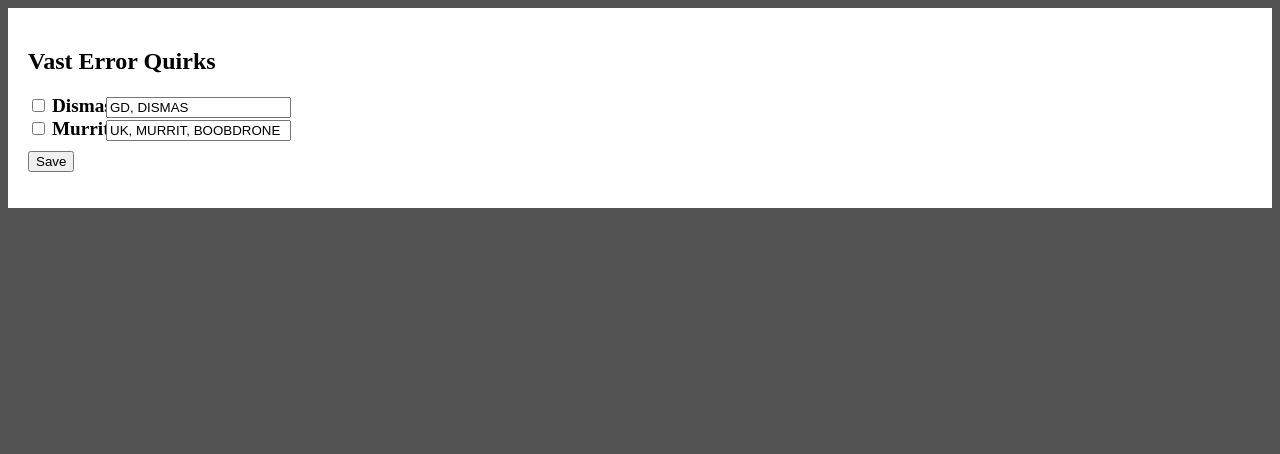
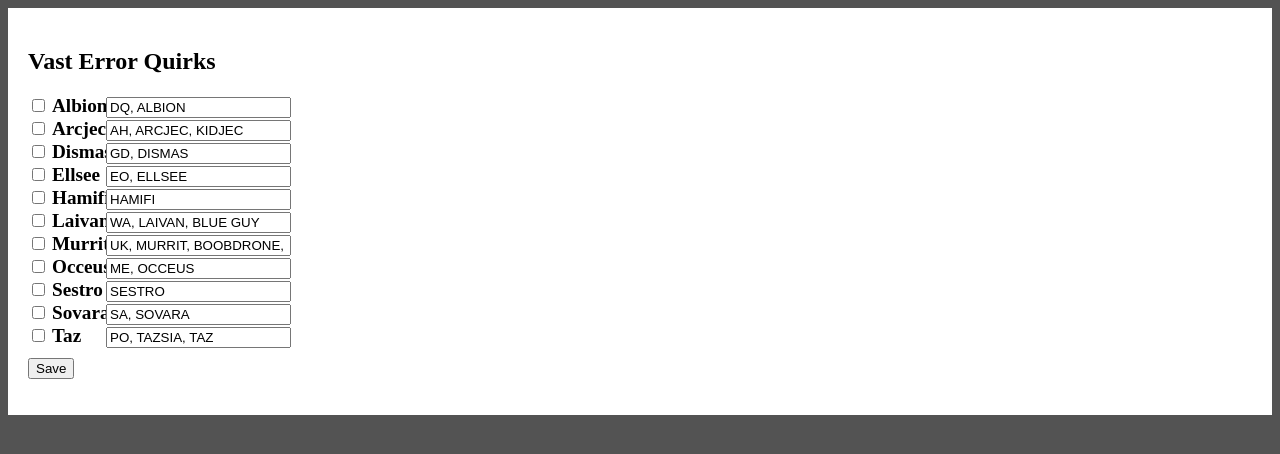
Before and after one commit to kmtenhouse/homeunstuck, a browser extension: page options.html in a window 1280 px wide. Drawn offline with Linux system fonts and the light colour scheme.

Commit message:
Made settings persist by loading from storage into options.js page

```diff
--- a/options.html
+++ b/options.html
@@ -50,15 +50,60 @@
 
         <div class="settings">
             <h2>Vast Error Quirks</h2>
+            <div id="albion" class="characterSettings">
+                <input class="character-name"  type="checkbox" value="albion">
+                <label class="characterLabel">Albion</label>
+                <input class="character-aliases" type="text" value="DQ, ALBION" class="characterAliases">
+            </div>
+            <div id="arcjec" class="characterSettings">
+                <input class="character-name"  type="checkbox" value="arcjec">
+                <label class="characterLabel">Arcjec</label>
+                <input class="character-aliases" type="text" value="AH, ARCJEC, KIDJEC" class="characterAliases">
+            </div>
             <div id="dismas" class="characterSettings">
-                <input class="character-name"  type="checkbox" value="DISMAS">
+                <input class="character-name"  type="checkbox" value="dismas">
                 <label class="characterLabel">Dismas</label>
                 <input class="character-aliases" type="text" value="GD, DISMAS" class="characterAliases">
             </div>
+            <div id="ellsee" class="characterSettings">
+                <input class="character-name"  type="checkbox" value="ellsee">
+                <label class="characterLabel">Ellsee</label>
+                <input class="character-aliases" type="text" value="EO, ELLSEE" class="characterAliases">
+            </div>
+            <div id="hamifi" class="characterSettings">
+                <input class="character-name"  type="checkbox" value="hamifi">
+                <label class="characterLabel">Hamifi</label>
+                <input class="character-aliases" type="text" value="HAMIFI" class="characterAliases">
+            </div>
+            <div id="laivan" class="characterSettings">
+                <input class="character-name"  type="checkbox" value="laivan">
+                <label class="characterLabel">Laivan</label>
+                <input class="character-aliases" type="text" value="WA, LAIVAN, BLUE GUY" class="characterAliases">
+            </div>
             <div id="murrit" class="characterSettings">
-                <input class="character-name"  type="checkbox" value="MURRIT">
+                <input class="character-name"  type="checkbox" value="murrit">
                 <label class="characterLabel">Murrit</label>
-                <input class="character-aliases" type="text" value="UK, MURRIT, BOOBDRONE" class="characterAliases">
+                <input class="character-aliases" type="text" value="UK, MURRIT, BOOBDRONE, BOOBDROBE" class="characterAliases">
+            </div>
+            <div id="occeus" class="characterSettings">
+                <input class="character-name"  type="checkbox" value="occeus">
+                <label class="characterLabel">Occeus</label>
+                <input class="character-aliases" type="text" value="ME, OCCEUS" class="characterAliases">
+            </div>
+            <div id="sestro" class="characterSettings">
+                <input class="character-name"  type="checkbox" value="sestro">
+                <label class="characterLabel">Sestro</label>
+                <input class="character-aliases" type="text" value="SESTRO" class="characterAliases">
+            </div>
+            <div id="sovara" class="characterSettings">
+                <input class="character-name"  type="checkbox" value="sovara">
+                <label class="characterLabel">Sovara</label>
+                <input class="character-aliases" type="text" value="SA, SOVARA" class="characterAliases">
+            </div>
+            <div id="tazsia" class="characterSettings">
+                <input class="character-name"  type="checkbox" value="tazsia">
+                <label class="characterLabel">Taz</label>
+                <input class="character-aliases" type="text" value="PO, TAZSIA, TAZ" class="characterAliases">
             </div>
         </div>
 
--- a/options.js
+++ b/options.js
@@ -27,7 +27,7 @@ function save_options() {
         //create a new variable to store the settings for our new character
         var newCharacter = {};
         for (let child of settingsBlock.children) {
-            if (child.classList.contains('character-name')) {
+            if (child.classList.contains('character-name') && child.value === settingsBlock.getAttribute('id')) {
                 newCharacter.name = child.value;
                 newCharacter.enabled = (child.checked ? true : false);
             }
@@ -44,7 +44,6 @@ function save_options() {
             allCharacterSettings.push(newCharacter);
         }
     }
-    console.log(allCharacterSettings);
 
     //save all our compiled settings into the browser
     chrome.storage.sync.set({
@@ -62,10 +61,25 @@ function save_options() {
 // Restores select box and checkbox state using the preferences
 // stored in chrome.storage.
 function restore_options() {
-    chrome.storage.sync.get(['vastErrorSettings'], function (result) {
-        console.log(result);
+    chrome.storage.sync.get(['vastErrorSettings'], function (savedObj) {
+        if (!savedObj.vastErrorSettings || Array.isArray(savedObj.vastErrorSettings) === false) {
+            return;
+        }
         //go through all the results and find the right elements, then plop them back on the page
-        //(TO-DO: Refactor so this is more dynamic too)
+        for (character of savedObj.vastErrorSettings) {
+            var characterSettingsDIV = document.getElementById(character.name);
+            if (characterSettingsDIV !== null) {
+                for (let child of characterSettingsDIV.children) {
+                    if (child.classList.contains('character-name') && child.value === characterSettingsDIV.getAttribute('id')) {
+                        child.value = character.name;
+                        child.checked = character.enabled;
+                    }
+                    else if (child.classList.contains('character-aliases')) {
+                       child.value = character.aliases.join(", ");
+                    }
+                }
+            }
+        }
     });
 }
 
```
